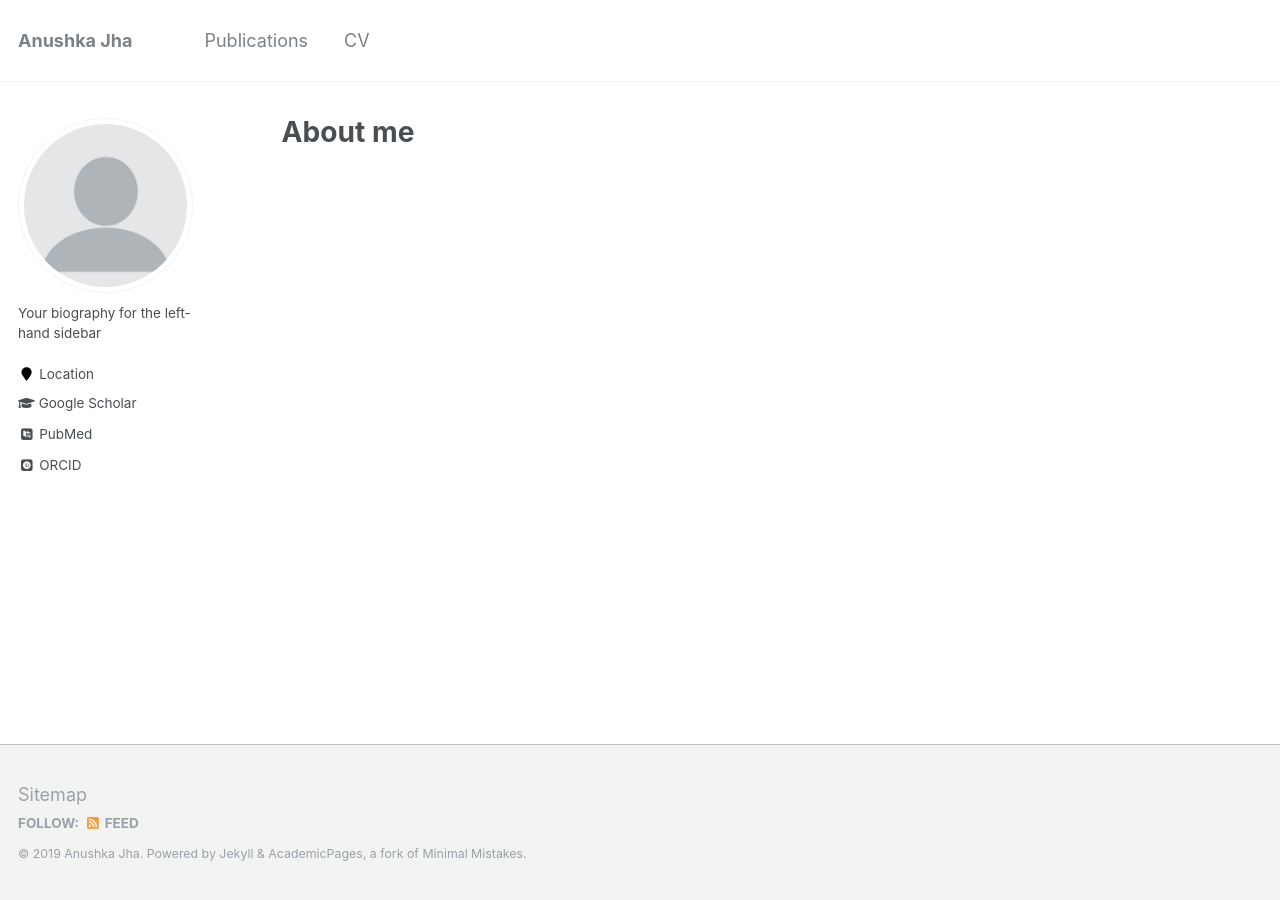
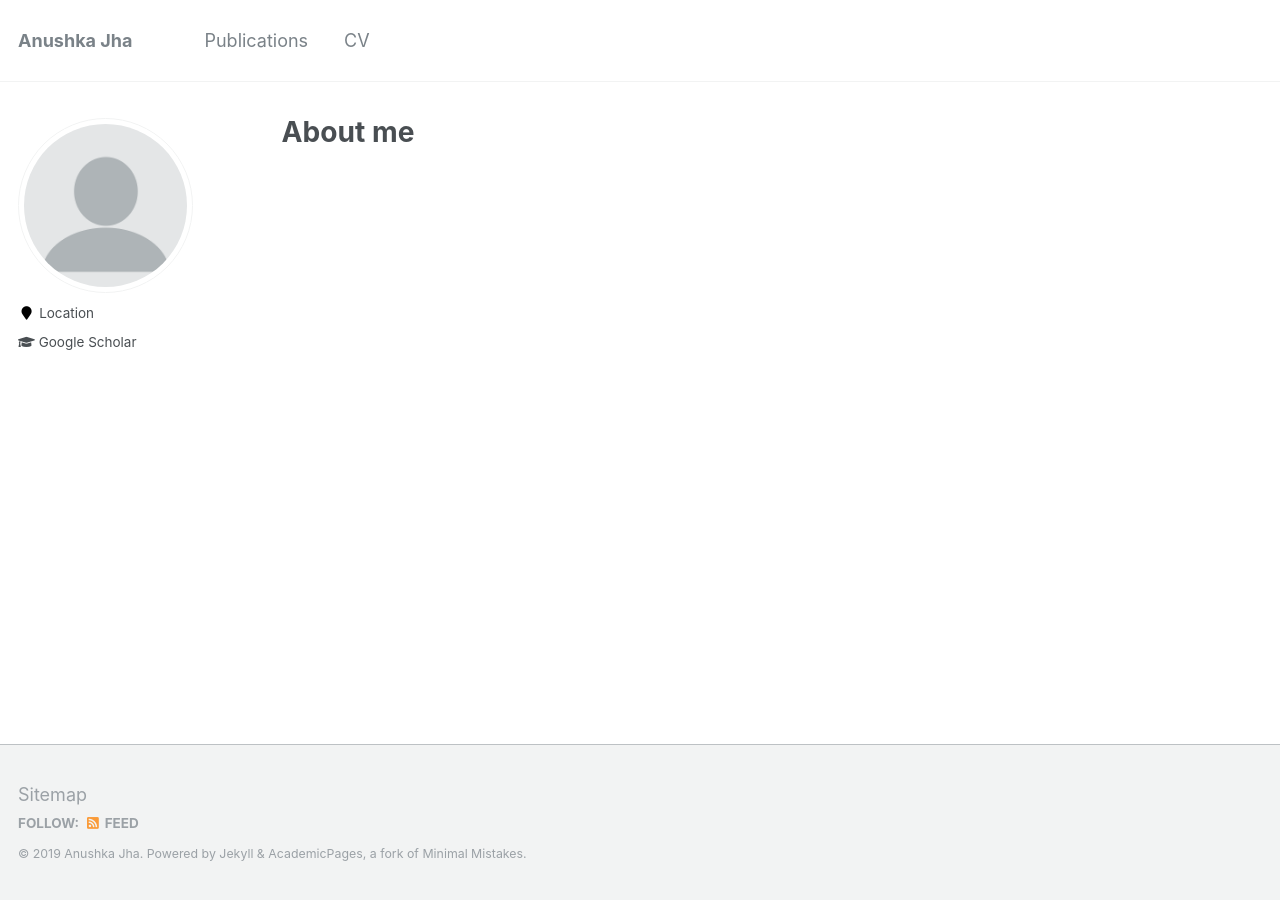
Before and after one commit to anushkaj11/anushkaj11.github.io, a Jekyll site: the page built from _pages/about.md, in a window 1280 px wide. Built offline with Jekyll 4.4.1, drawn with Linux system fonts in a browser that asks for light colours; some web fonts are replaced.

Commit message:
Update _config.yml

```diff
--- a/_config.yml
+++ b/_config.yml
@@ -82,11 +82,11 @@ analytics:
 author:
   name             : "" #"Your Sidebar Name"
   avatar           : "profile.png"
-  bio              : "Your biography for the left-hand sidebar"
+  bio              : #"Your biography for the left-hand sidebar"
   location         : "Location"
   employer         :
-  pubmed           : "https://www.ncbi.nlm.nih.gov/pubmed/?term=john+snow"
-  googlescholar    : "http://yourfullgooglescholarurl.com"
+  pubmed           : #"https://www.ncbi.nlm.nih.gov/pubmed/?term=john+snow"
+  googlescholar    : "https://scholar.google.com/citations?user=OaMiqsMAAAAJ&hl=en&oi=ao"
   email            :
   researchgate     :  # example: "https://www.researchgate.net/profile/yourprofile"
   uri              :
@@ -103,7 +103,7 @@ author:
   impactstory      : #"https://profiles.impactstory.org/u/xxxx-xxxx-xxxx-xxxx"
   lastfm           :
   linkedin         :
-  orcid            : "http://orcid.org/yourorcidurl"
+  orcid            : #"http://orcid.org/yourorcidurl"
   pinterest        :
   soundcloud       :
   stackoverflow    : # http://stackoverflow.com/users/123456/username
```
